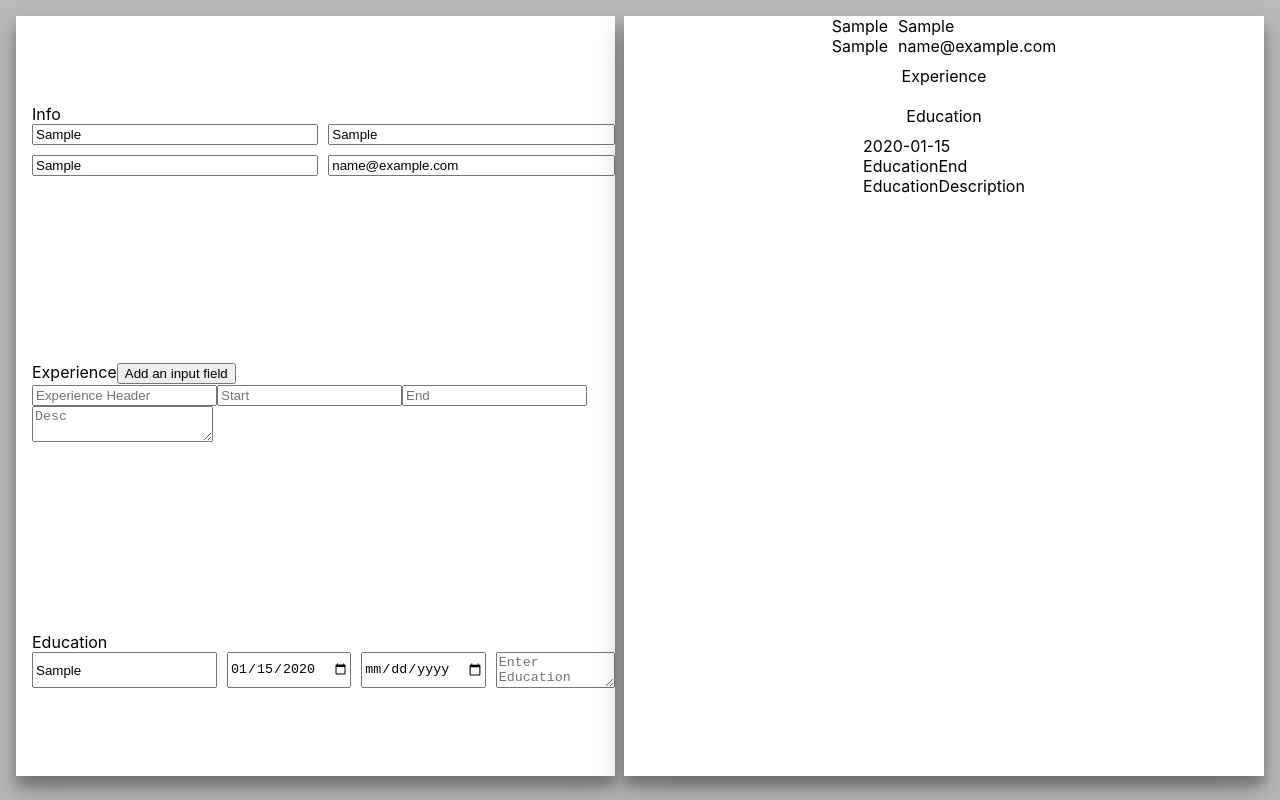
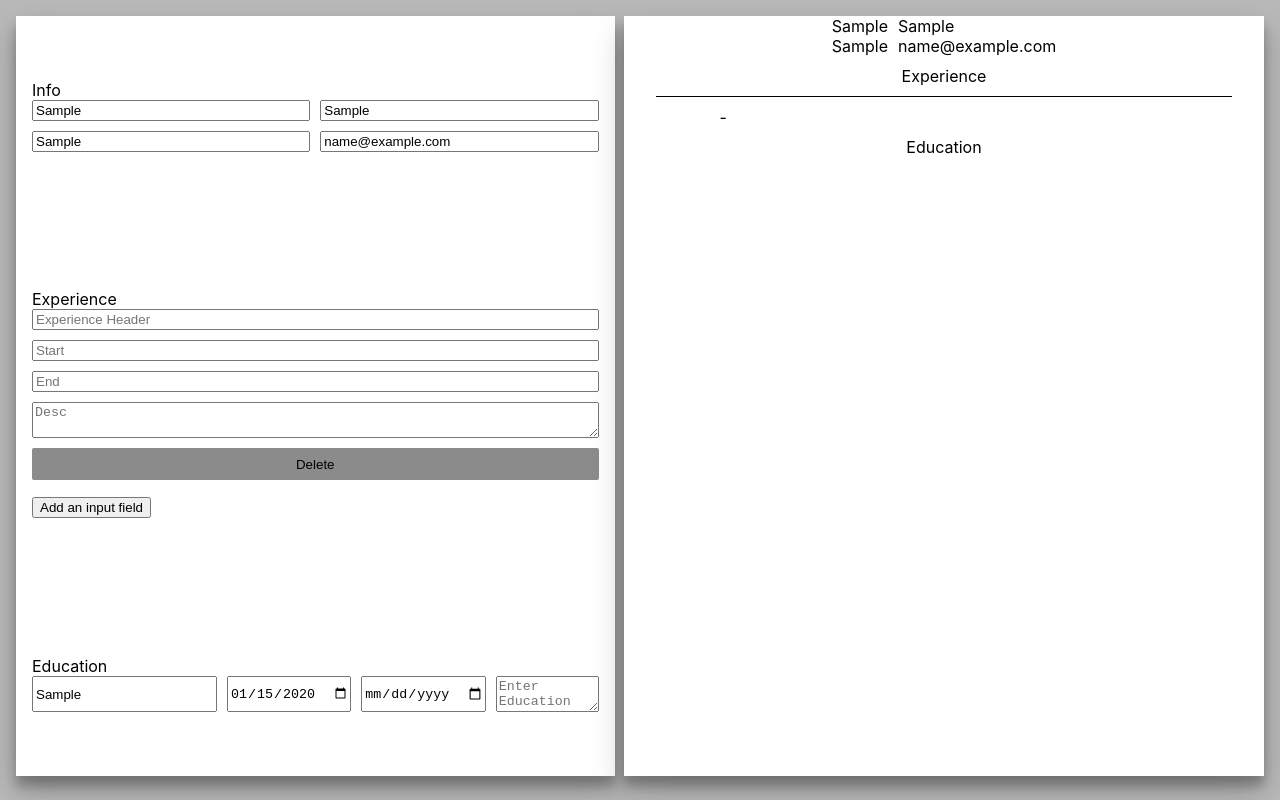
Before and after one commit to Arkrez/cv-generator, a React (Create React App) app: page / in a window 1280 px wide. Both pictures are taken after typing "Sample", "Sample", "Sample", "name@example.com", "Sample", "2020-01-15" into the empty fields and a click on the button "Add an input field". Built offline with nearby package versions, Linux system fonts and the light colour scheme.

Commit message:
Adding some styling and adding a button to remove exp

```diff
--- a/src/App.css
+++ b/src/App.css
@@ -18,6 +18,7 @@
     left: 1rem;
     box-shadow: rgba(0, 0, 0, 0.25) 0px 14px 28px, rgba(0, 0, 0, 0.22) 0px 10px 10px;
     padding-left: 1rem;
+    padding-right: 1rem ;
     top: 1rem;
     display: flex;
     flex-direction: column;
@@ -65,3 +66,23 @@
     display: grid;
     grid-template-columns:  2fr 1fr 1fr 4fr;
 }
+.expCardD{
+    width: 90%;
+    display: grid;
+    grid-template-columns: .5fr .1fr .5fr 4fr;
+}
+.expHeader{
+    grid-column: 1/-1;
+    border-bottom: 1px black solid;
+}
+
+.deleteExp{
+    background-color: rgb(139, 139, 139);
+    height: 2rem;
+    margin-bottom: 1rem;
+    border: 0px solid black;
+    border-radius: 2px;
+}
+.deleteExp:hover{
+    background-color: rgb(196, 196, 196);
+}
--- a/src/App.js
+++ b/src/App.js
@@ -2,7 +2,7 @@ import { Component } from 'react';
 import './App.css';
 import {TextDisplay, ExperienceDisplay, AddExperience} from './components/TextDisplay'
 import InfoCard from './components/Info';
-import ExperienceCard from './components/Experience';
+
 import uniqid from "uniqid"
 
 class App extends Component{
@@ -67,7 +67,22 @@ class App extends Component{
       i++;
     })
   }
+  RemoveExp = (e) =>{
 
+    e.preventDefault();
+
+    let i = 0;
+    this.state.Experiences.map((input)=>{
+      if(e.target.id === input.id){
+        let arr = this.state.Experiences;
+        arr.splice(i, 1)
+        this.setState({
+          Experiences: arr
+        })
+      }
+      i++;
+    })
+  }
 
   render(){
     return(
@@ -82,8 +97,9 @@ class App extends Component{
           <div>
             <label for="experience">Experience</label>
 
+
+            <AddExperience Inputs={this.state.Experiences} action={this.ChangeFieldE} removeExp={this.RemoveExp}/>
             <button onClick={this.AddInputToState}>Add an input field</button>
-            <AddExperience Inputs={this.state.Experiences} action={this.ChangeFieldE}/>
           </div>
 
 
@@ -112,16 +128,14 @@ class App extends Component{
             </div>
           </div>
           <label for="experienceCardD">Experience</label>
-          <div className='experienceCardD'>
 
-          </div>
+          <ExperienceDisplay Inputs={this.state.Experiences} action={this.ChangeField}/>
+
+
           <label for="educationCardD">Education</label>
-          <div className='educatuionCardD'>
-            <ExperienceDisplay Inputs={this.state.Experiences} action={this.ChangeField}/>
-            <TextDisplay EducationStart={this.state.EducationStart} field="EducationStart" />
-            <TextDisplay EducationEnd={this.state.EducationEnd} field="EducationEnd" />
-            <TextDisplay EducationDescription={this.state.EducationDescription} field="EducationDescription" />
-          </div>
+
+
+
 
         </div>
 
--- a/src/components/Experience.js
+++ /dev/null
@@ -1,24 +0,0 @@
-const ExperienceCard = (props) =>{
-    let i = 0;
-    return(
-        <div className="experience">
-            {props.arr.map((experience) => {
-                i++;
-
-
-                return(
-
-                    <div className="experienceD">
-                        <input type="text" onChange={(e)=>props.ChangeField(`header`, "start", "end",`desc`,  e)} placeholder="Enter Experience Header" id={experience.id}/>
-                        <input type="text" onChange={(e)=>props.ChangeField(`start`,`header`, "end",`desc`, e)} placeholder="Start Date"id={experience.id}/>
-                        <input type="text" onChange={(e)=>props.ChangeField(`end`, `header`, "start" ,  `desc`, e)} placeholder="End Date"id={experience.id}/>
-                        <textarea onChange={(e)=>props.ChangeField(`desc`, `header`, "start", "end", e)} placeholder="Enter Experience"id={experience.id}/>
-                    </div>
-
-                )
-            })}
-        </div>
-    )
-
-}
-export default ExperienceCard;
--- a/src/components/TextDisplay.js
+++ b/src/components/TextDisplay.js
@@ -13,11 +13,12 @@ const AddExperience = (props) =>{
     return(
         props.Inputs.map((input)=>{
             return (
-                <div key={input.id}>
+                <div key={input.id} className="experience">
                     <input type="text" placeholder="Experience Header" onChange={(e)=>props.action("header", e)} id={input.id}></input>
                     <input type="text" placeholder="Start" onChange={(e)=>props.action("start", e)} id={input.id}></input>
                     <input type="text" placeholder="End" onChange={(e)=>props.action("end", e)} id={input.id}></input>
                     <textarea placeholder="Desc" onChange={(e)=>props.action("desc", e)} id={input.id}></textarea>
+                    <button className="deleteExp" id={input.id} onClick={props.removeExp}>Delete</button>
                 </div>
 
             )
@@ -30,9 +31,10 @@ const ExperienceDisplay = (props) =>{
     return(
          props.Inputs.map((input)=>{
             return(
-                <div key={input.id}>
-                    <div>{input.header}</div>
+                <div key={input.id} className="expCardD">
+                    <div className="expHeader">{input.header}</div>
                     <div>{input.start}</div>
+                    <div>-</div>
                     <div>{input.end}</div>
                     <div>{input.desc}</div>
                 </div>
```
